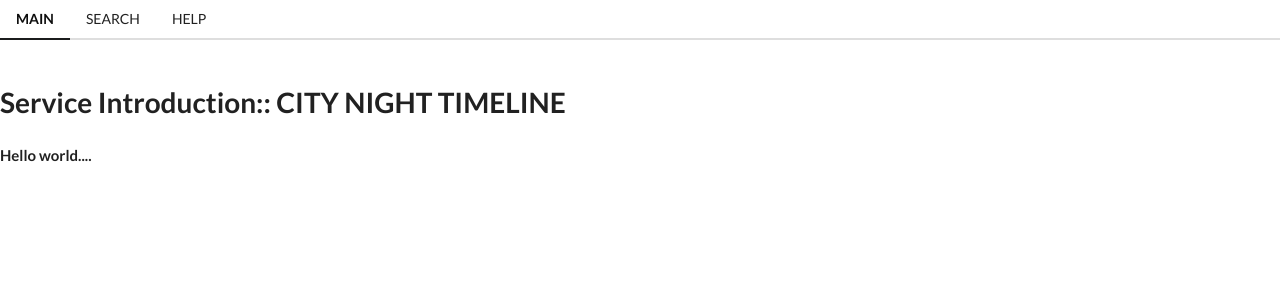
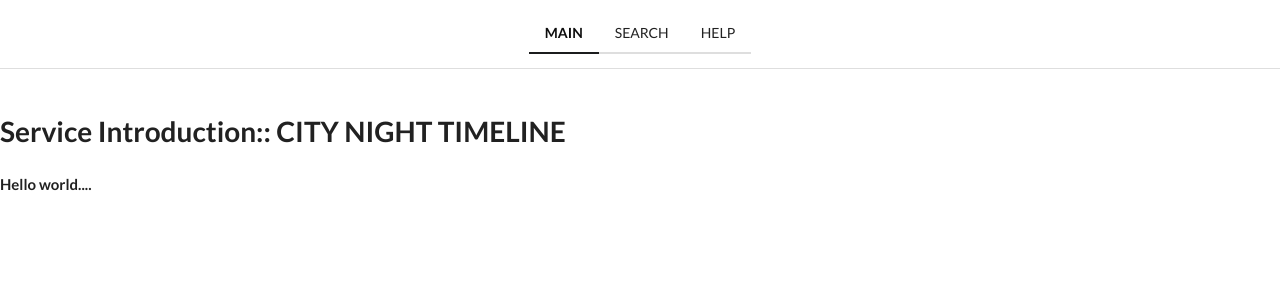
Before and after one commit to punkyoon/city-night-timeline, a Django app: page /help/ in a window 1280 px wide. Shown: the top 300 px of the page. Run offline with Django 3.2, Linux system fonts and the light colour scheme; some libraries are stand-ins or nearby versions.

Commit message:
modified navbar style

```diff
--- a/service/views.py
+++ b/service/views.py
@@ -3,7 +3,6 @@ import datetime
 from django.shortcuts import render
 
 from service.models import Timeline
-from service.forms import SearchForm
 
 def main_view(request):
     if request.method == 'POST':
--- a/templates/base.html
+++ b/templates/base.html
@@ -12,8 +12,8 @@
     {% block assets %}{% endblock %}
   </head>
   <body>
-    <div>
-      <div class="ui pointing secondary menu">
+    <div class="ui center aligned segment vertical">
+      <div class="ui pointing secondary menu compact">
         <a class="active item" href="{% url 'main' %}">MAIN</a>
         <a class="item" href="{% url 'search' %}">SEARCH</a>
         <a class="item" href="{% url 'help' %}">HELP</a>
```
